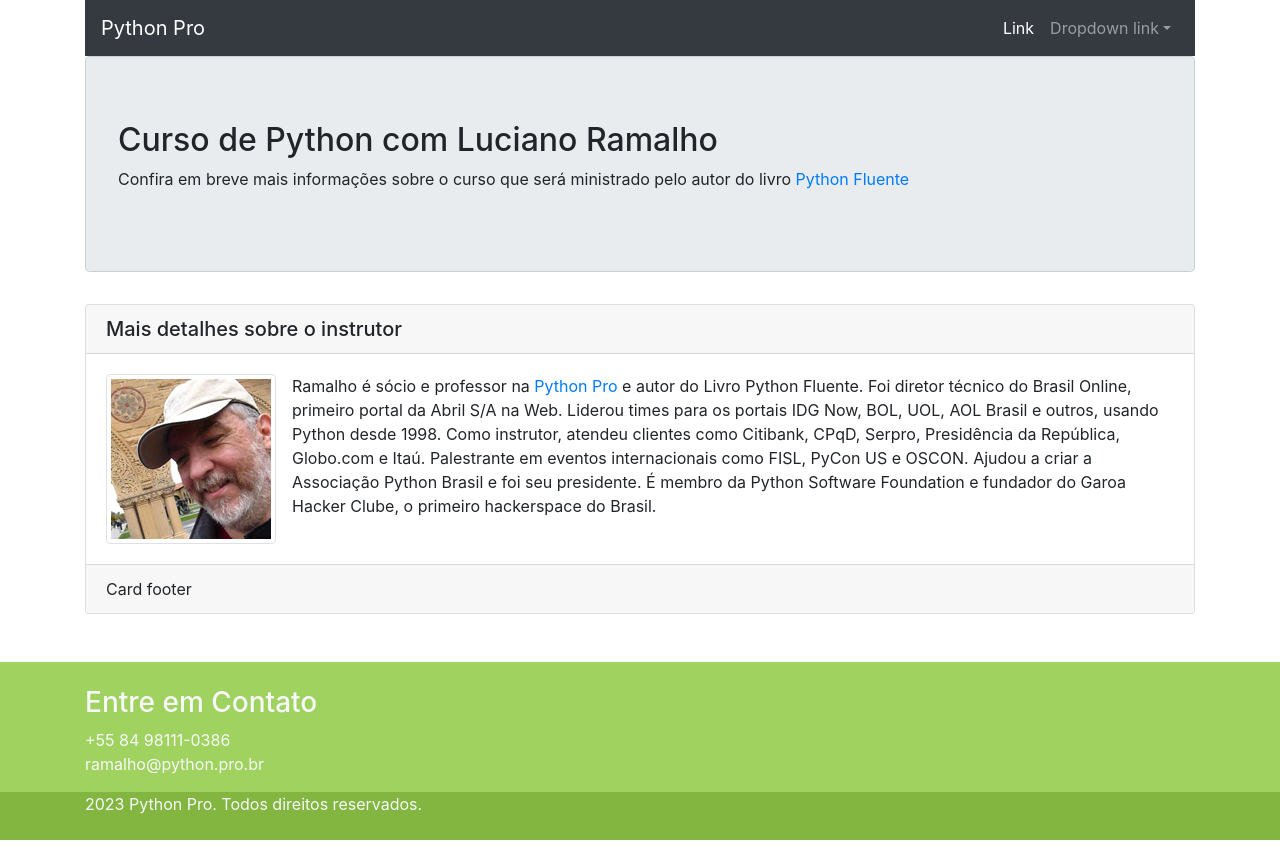
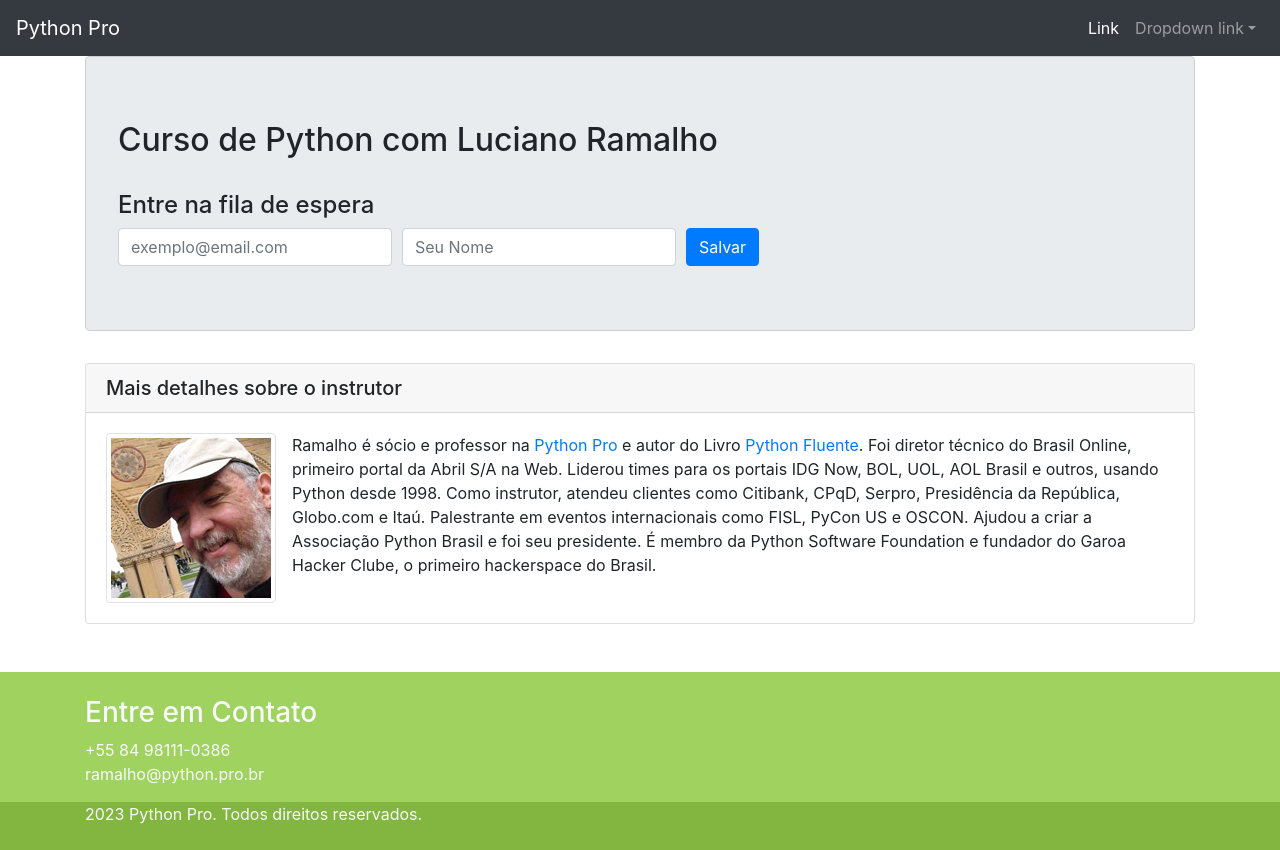
Before and after one commit to PedroH31/DjangoPro, a Django app: page / in a window 1280 px wide. Run offline with Django 4.2, Linux system fonts and the light colour scheme; some libraries are stand-ins or nearby versions.

Commit message:
Criado formulário de lista de espera
close #46

```diff
--- a/sitedevpro/base/templates/base/home.html
+++ b/sitedevpro/base/templates/base/home.html
@@ -10,7 +10,7 @@
 
     <meta name="description" content="Página do curso Python Pro">
     <meta name="author" content="Renzo Nuccitelli">
-	<link rel="icon" type="image/png" href="{% static 'img/favicon.png' %}" />
+    <link rel="icon" type="image/png" href="{% static 'img/favicon.png' %}"/>
     <link href="{% static 'css/bootstrap.min.css' %}" rel="stylesheet">
     <link href="{% static 'css/style.css' %}" rel="stylesheet">
     <script src="{% static 'js/jquery.min.js' %}"></script>
@@ -19,10 +19,6 @@
 
 </head>
 <body>
-
-    <div class="container">
-	<div class="row">
-		<div class="col-md-12">
 <nav class="navbar navbar-expand-lg navbar-dark bg-dark">
     <a class="navbar-brand" href="{% url 'base:home' %}">Python Pro</a>
     <button class="navbar-toggler" type="button" data-toggle="collapse" data-target="#bs-example-navbar-collapse-1">
@@ -37,26 +33,56 @@
                 <a class="nav-link" href="#">Link <span class="sr-only">(current)</span></a>
             </li>
             <li class="nav-item dropdown">
-							 <a class="nav-link dropdown-toggle" href="http://example.com" id="navbarDropdownMenuLink" data-toggle="dropdown">Dropdown link</a>
+                <a class="nav-link dropdown-toggle" href="http://example.com" id="navbarDropdownMenuLink"
+                   data-toggle="dropdown">Dropdown link</a>
                 <div class="dropdown-menu dropdown-menu-right" aria-labelledby="navbarDropdownMenuLink">
-								 <a class="dropdown-item" href="#">Action</a> <a class="dropdown-item" href="#">Another action</a> <a class="dropdown-item" href="#">Something else here</a>
+                    <a class="dropdown-item" href="#">Action</a> <a class="dropdown-item" href="#">Another action</a> <a
+                        class="dropdown-item" href="#">Something else here</a>
                     <div class="dropdown-divider">
-								</div> <a class="dropdown-item" href="#">Separated link</a>
+                    </div>
+                    <a class="dropdown-item" href="#">Separated link</a>
                 </div>
             </li>
         </ul>
     </div>
 </nav>
+<div class="container">
+    <div class="row">
+        <div class="col-md-12">
+
             <div class="jumbotron card card-block">
                 <h2>
                     Curso de Python com Luciano Ramalho
                 </h2>
-				<p>
-					Confira em breve mais informações sobre o curso que será ministrado pelo autor do livro
-				   <a href="https://www.amazon.com.br/Python-Fluente-Programa%C3%A7%C3%A3o-Concisa-Eficaz/dp/857522462X"
-					target="_blank">Python Fluente</a>
+                <h4 class="mt-4">Entre na fila de espera</h4>
+                <form action="https://outlook.us21.list-manage.com/subscribe/post?u=6baf96efc73db5a86f6e8d428&amp;id=fd9042cf9a&amp;f_id=002a8be1f0"
+                      method="post" id="mc-embedded-subscribe-form" name="mc-embedded-subscribe-form"
+                      class="form-row-align-items-center" target="_self">
+                    <div id="mc_embed_signup_scroll">
+                        <div class="form-row align-items-center">
+                            <div class="col-auto">
+                                <label class="sr-only" for="inlineFormInput">Email</label>
+                                <input type="email" value="" name="EMAIL" class="form-control required" id="mce-EMAIL"
+                                       required placeholder="exemplo@email.com">
+                            </div>
+                            <div class="col-auto">
+                                <label class="sr-only" for="mce-FNAME">Email</label>
+                                <input type="text" value="" name="FNAME" class="form-control" id="mce-FNAME" placeholder="Seu Nome">
+                            </div>
 
-				</p>
+                            <div style="position: absolute; left: -5000px;" aria-hidden="true"><input type="text"
+                                                                                                      name="b_6baf96efc73db5a86f6e8d428_fd9042cf9a"
+                                                                                                      tabindex="-1"
+                                                                                                      value=""></div>
+
+                            <div class="col-auto">
+                                <input type="submit" value="Salvar" name="subscribe" id="mc-embedded-subscribe"
+                                       class="btn btn-primary">
+                            </div>
+                        </div>
+                    </div>
+                </form>
+
             </div>
             <div class="card">
                 <h5 class="card-header">
@@ -67,7 +93,10 @@
                         <img src="{% static 'img/luciano-ramalho.png' %}" alt="Foto de Luciano Ramalho"
                              class="img-thumbnail float-left mr-3">
                         Ramalho é sócio e professor na <a href="https://www.python.pro.br">Python Pro</a>
-						e autor do Livro Python Fluente. Foi diretor técnico do Brasil Online, primeiro portal da Abril
+                        e autor do Livro <a
+                            href="https://www.amazon.com.br/Python-Fluente-Programa%C3%A7%C3%A3o-Concisa-Eficaz/dp/857522462X"
+                            target="_blank">Python Fluente</a>. Foi diretor técnico do Brasil Online, primeiro portal da
+                        Abril
                         S/A na Web. Liderou times para os portais IDG Now, BOL, UOL, AOL Brasil e outros,
                         usando Python desde 1998. Como instrutor, atendeu clientes como Citibank, CPqD, Serpro,
                         Presidência da República, Globo.com e Itaú. Palestrante em eventos internacionais como FISL,
@@ -76,9 +105,6 @@
                         o primeiro hackerspace do Brasil.
 
                     </p>
-				</div>
-				<div class="card-footer">
-					Card footer
                 </div>
             </div>
         </div>
```
Also changed, not shown: sitedevpro/settings.py (+22 -22 lines), 5 other files. Lines whose indentation alone changed are shown as unchanged.
